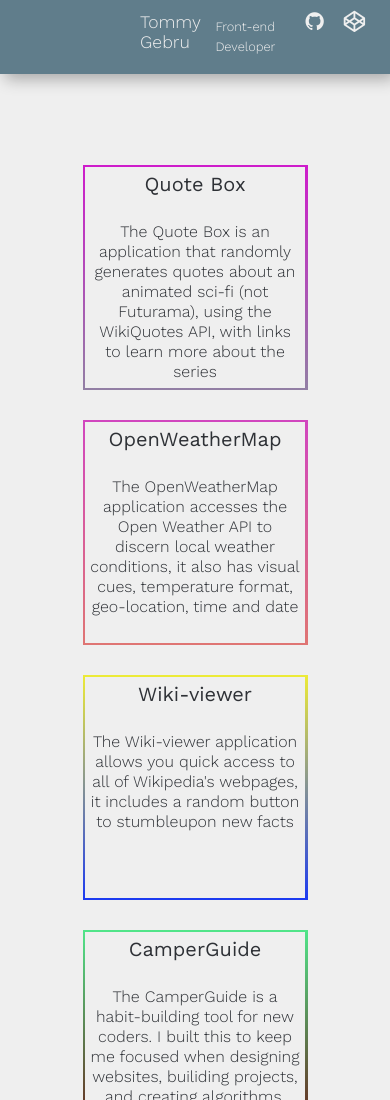
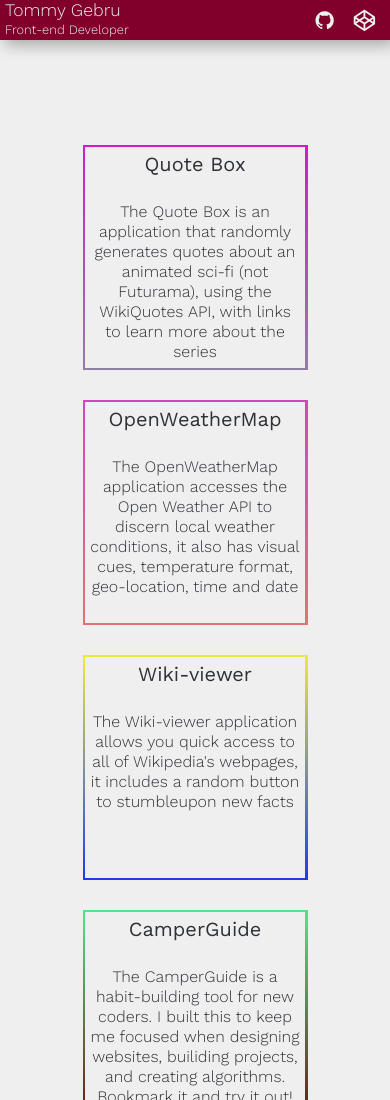
Before and after one commit to tommygebru/tommygebru.github.io, a plain HTML site: page index.html in a window 390 px wide. Shown: the top 1100 px of the page. Drawn offline with nearby package versions, Linux system fonts and the light colour scheme.

Commit message:
Master: Some minor changes to the css stylesheet.

```diff
--- a/css/style.css
+++ b/css/style.css
@@ -44,17 +44,18 @@ a {
 *********************************/
 
 .top-nav {
-    background: #607d8b;
+    background: #81002b;
     color: #efefef;
     position: fixed;
     top: 0;
     width: 100%;
-    padding: 12px 130px;
+    padding: 5px 130px;
     box-shadow: 5px 5px 15px rgba(0, 0, 0, .3);
 }
 .top-nav span,
 .top-nav {
     display: flex;
+    align-items:baseline;
     justify-content: space-between;
 }
 .top-nav * {
@@ -62,14 +63,15 @@ a {
     cursor: pointer;
 }
 i:hover,
-.top-nav h2:hover {
+.top-nav span:first-of-type:hover {
     color: white;
 }
-h2 {
+.top-nav h2 {
     font-weight: 300;
     font-size: 1.1em;
     margin: 0 auto;
 }
+
 /*********************************
        P R O J E C T S
 *********************************/
@@ -118,7 +120,7 @@ h2 {
 }
 .projects {
     margin: 15px;
-    margin-top: 150px;
+    margin-top: 130px;
     text-align: center;
 }
 h6 {
@@ -133,3 +135,13 @@ p {
     padding: 5px;
     line-height: 20px;
 }
+/*********************************
+    M E D I A  -   Q U E R Y
+*********************************/
+
+@media (max-width: 700px){
+  .top-nav{padding: 0; align-items:center;}
+  .top-nav h2, .top-nav p{padding:0; margin:0;}
+  .top-nav span:first-child{flex-direction:column;}
+
+}
```
